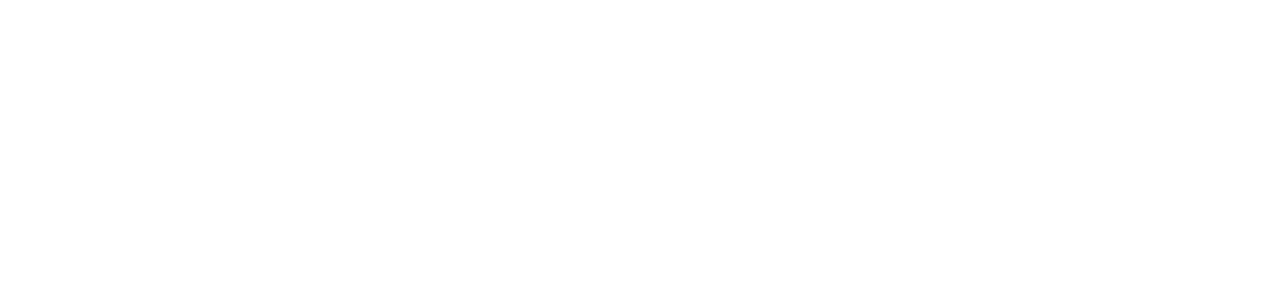
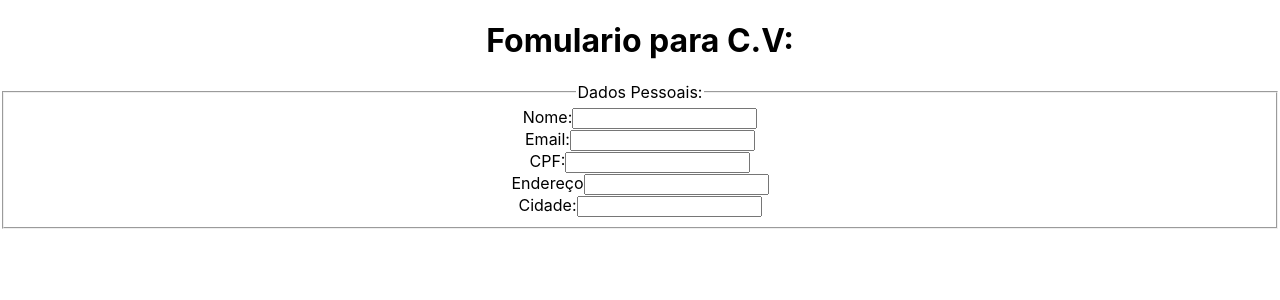
Before and after one commit to guilhermehjunior/trybe-exercises, a React (Create React App) app in the folder Desenvolvimento-Front-End/Bloco_12/12.2/my-form-2.0/: page / in a window 1280 px wide. Shown: the top 300 px of the page. Built offline with nearby package versions, Linux system fonts and the light colour scheme.

Commit message:
adicionando inputs com map e css basico

```diff
--- a/Desenvolvimento-Front-End/Bloco_12/12.2/my-form-2.0/src/App.js
+++ b/Desenvolvimento-Front-End/Bloco_12/12.2/my-form-2.0/src/App.js
@@ -1,9 +1,12 @@
+import PersonalData from './Components/PersonalData';
 import './App.css';
+
 
 function App() {
   return (
     <div className="App">
-
+      <h1>Fomulario para C.V:</h1>
+      <PersonalData />
     </div>
   );
 }
--- a/Desenvolvimento-Front-End/Bloco_12/12.2/my-form-2.0/src/Components/Input.js
+++ b/Desenvolvimento-Front-End/Bloco_12/12.2/my-form-2.0/src/Components/Input.js
@@ -2,15 +2,16 @@ import React from 'react';
 
 class Input extends React.Component {
   render() {
-    const { inputLabel, inputType, inputName, inputOnChange, inputValue } = this.props;
+    const { inputLabel, inputType, inputName, inputOnChange, inputValue, inputMaxLength } = this.props;
     return(
       <label htmlFor={ inputName }>
         { inputLabel }
         <input
         type={ inputType }
         name={ inputName }
-        onChange= { inputOnChange }
-        value= { inputValue }
+        onChange={ inputOnChange }
+        value={ inputValue }
+        maxLength={ inputMaxLength }
         />
       </label>
     );
--- /dev/null
+++ b/Desenvolvimento-Front-End/Bloco_12/12.2/my-form-2.0/src/Components/PersonalData.css
@@ -0,0 +1,4 @@
+.fieldset-dados-pessoais{
+  display: flex;
+  flex-direction: column;
+}
--- a/Desenvolvimento-Front-End/Bloco_12/12.2/my-form-2.0/src/Components/PersonalData.js
+++ b/Desenvolvimento-Front-End/Bloco_12/12.2/my-form-2.0/src/Components/PersonalData.js
@@ -1,5 +1,7 @@
 import React from 'react';
 import Input from './Input';
+import inputsPessoais from '../inputsPessoais';
+import './PersonalData.css';
 
 class PersonalData extends React.Component {
   constructor(props) {
@@ -24,12 +26,18 @@ class PersonalData extends React.Component {
 
   render() {
     return (
-      <fieldset>
-        <Input
-        inputLabel="Nome:"
-        inputType="text"
-        inputName="nome"
-        inputOnChange={ this.changeHandle } />
+      <fieldset className="fieldset-dados-pessoais">
+        <legend>Dados Pessoais:</legend>
+         { inputsPessoais.map((input)=>
+         <Input
+         inputLabel={ input.label }
+         inputType={ input.type }
+         inputName={ input.name }
+         inputOnChange={ this.changeHandle }
+         inputValue={ this.state.nome }
+         inputMaxLength={ input.maxLength }
+         />
+         ) }
       </fieldset>
     );
   }
--- /dev/null
+++ b/Desenvolvimento-Front-End/Bloco_12/12.2/my-form-2.0/src/inputsPessoais.js
@@ -0,0 +1,39 @@
+const inputs = [
+{
+  label:'Nome:',
+  type:'text',
+  name:'nome',
+  maxLength: 40,
+  isRequired: true,
+},
+{
+  label:'Email:',
+  type:'email',
+  name:'email',
+  maxLength: 50,
+  isRequired: true,
+},
+{
+  label:'CPF:',
+  type:'text',
+  name:'cpf',
+  maxLength: 14,
+  isRequired: true,
+},
+{
+  label:'Endereço',
+  type:'text',
+  name:'endereço',
+  maxLength: 200,
+  isRequired: true,
+},
+{
+  label:'Cidade:',
+  type:'text',
+  name:'cidade',
+  maxLength: 28,
+  isRequired: true,
+},
+];
+
+export default inputs;
```
